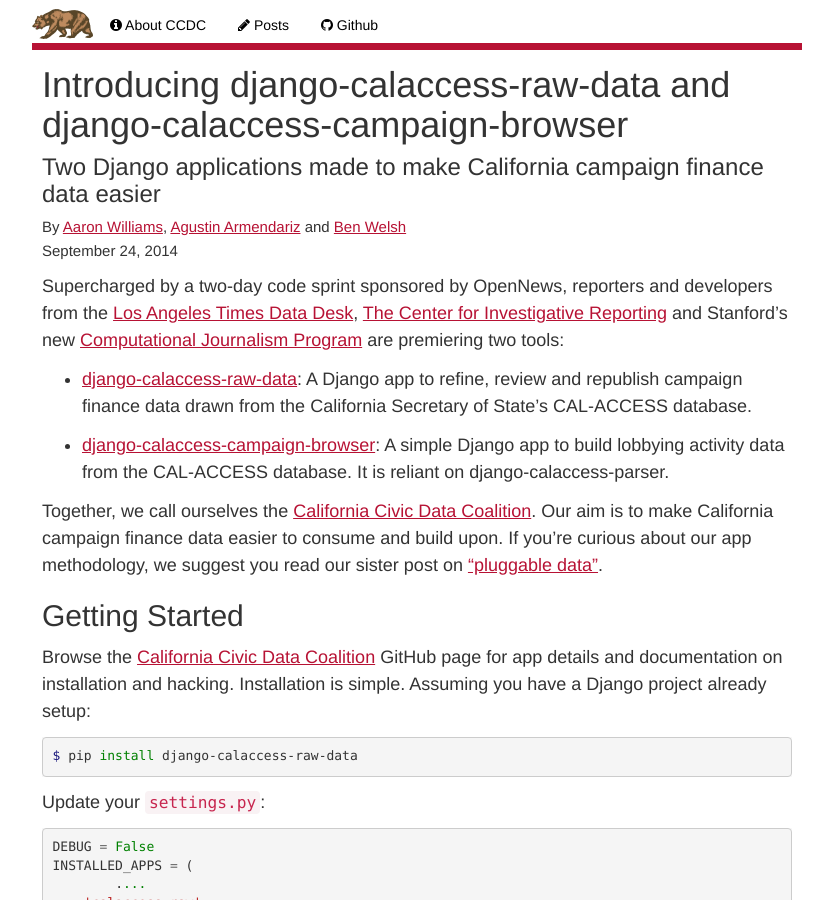
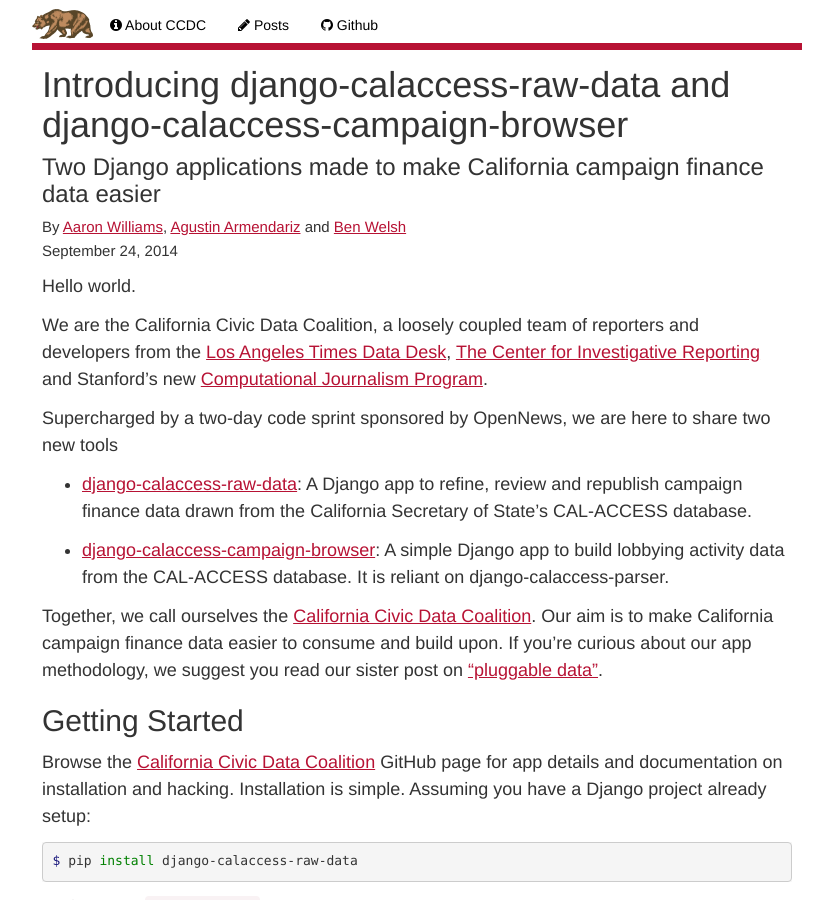
Before and after one commit to palewire/californiacivicdata.org, a Jekyll site: the page built from _posts/2014-09-24-calaccess-code-convening.markdown, in a window 1280 px wide and 900 px high. Shown: the whole window, without its empty margins (223-1056 px from the left). Built offline with Jekyll 4.4.1, drawn with Linux system fonts in a browser that asks for light colours.

Commit message:
Updated 2014-09-24-calaccess-code-convening.markdown

```diff
--- a/_posts/2014-09-24-calaccess-code-convening.markdown
+++ b/_posts/2014-09-24-calaccess-code-convening.markdown
@@ -6,7 +6,11 @@
 published: true
 ---
 
-Supercharged by a two-day code sprint sponsored by OpenNews, reporters and developers from the [Los Angeles Times Data Desk](http://www.latimes.com/local/datadesk/), [The Center for Investigative Reporting](http://cironline.org/) and Stanford's new [Computational Journalism Program](http://towcenter.org/blog/data-journalist-profile-cheryl-phillips-stanford-data-journalism/) are premiering two tools:
+Hello world.
+
+We are the California Civic Data Coalition, a loosely coupled team of reporters and developers from the [Los Angeles Times Data Desk](http://www.latimes.com/local/datadesk/), [The Center for Investigative Reporting](http://cironline.org/) and Stanford's new [Computational Journalism Program](http://towcenter.org/blog/data-journalist-profile-cheryl-phillips-stanford-data-journalism/).
+
+Supercharged by a two-day code sprint sponsored by OpenNews, we are here to share two new tools
 
 - [django-calaccess-raw-data](http://django-calaccess-campaign-browser.californiacivicdata.org/en/latest/): A Django app to refine, review and republish campaign finance data drawn from the California Secretary of State’s CAL-ACCESS database.
 
```
